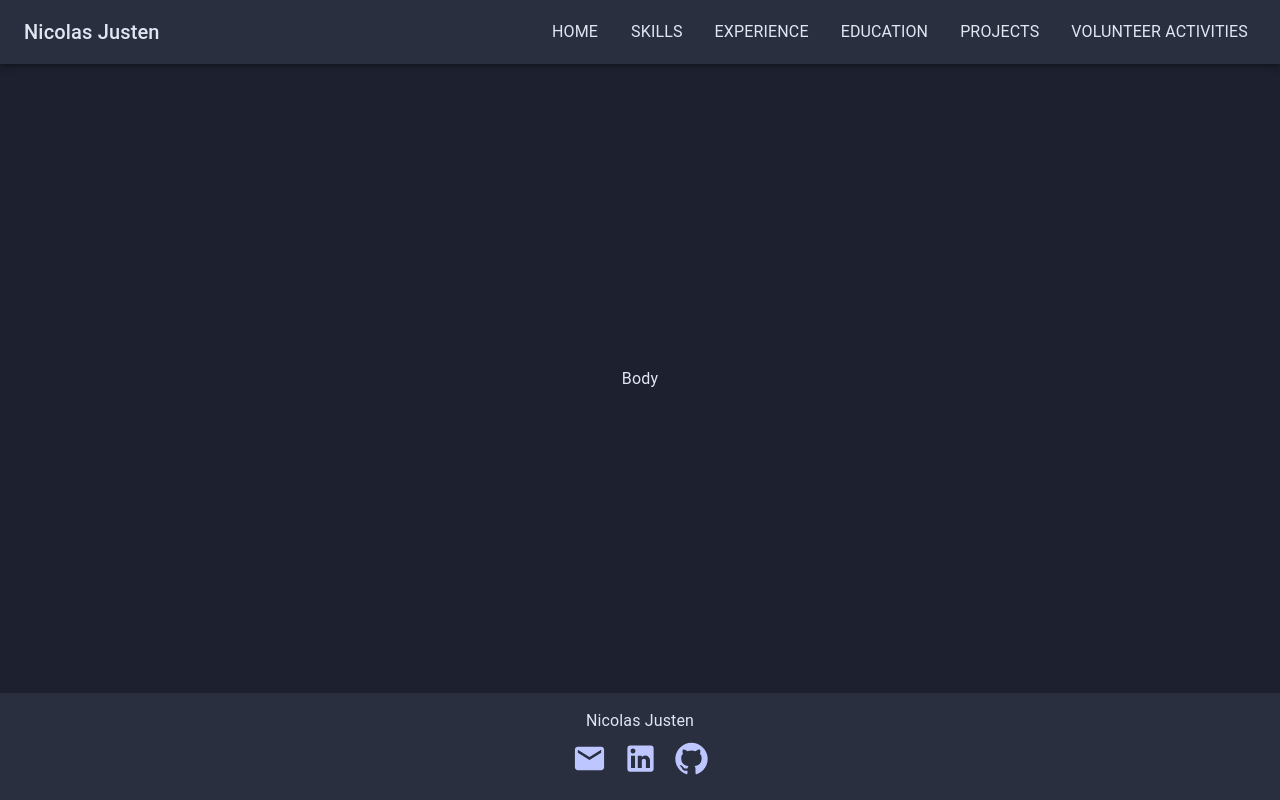
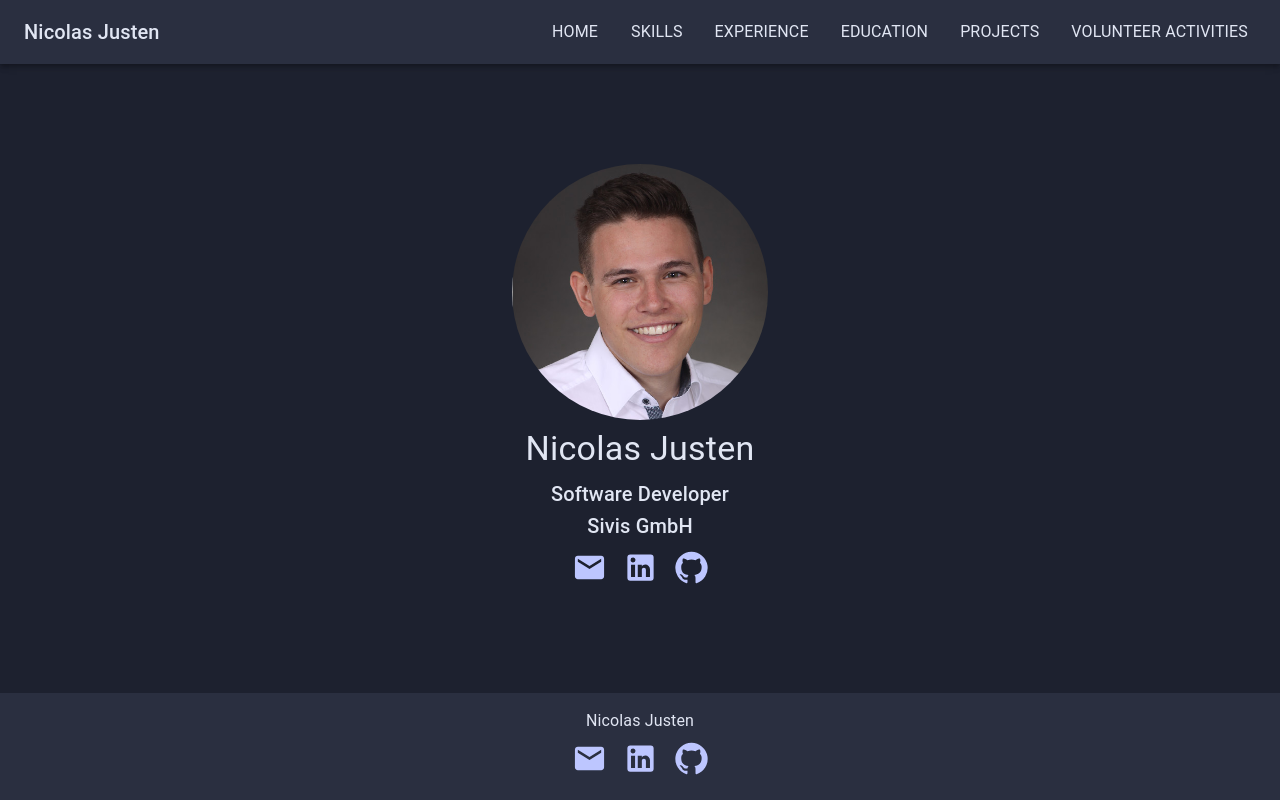
Before and after one commit to nicolasjusten95/nicolas-justen-portfolio, a React (Create React App) app: page / in a window 1280 px wide. Built offline with nearby package versions, Linux system fonts and the light colour scheme.

Commit message:
include basic information

```diff
--- a/src/components/body/Body.tsx
+++ b/src/components/body/Body.tsx
@@ -1,4 +1,5 @@
 import {Box} from "@mui/material";
+import Home from "./home/Home";
 
 const Body = () => {
     return (
@@ -8,7 +9,7 @@ const Body = () => {
             alignItems='center'
             justifyContent='center'
             flexGrow={1}>
-            Body
+            <Home/>
         </Box>
     );
 }
--- /dev/null
+++ b/src/components/body/home/Home.tsx
@@ -0,0 +1,38 @@
+import {Avatar, Box, Link, Stack, Typography} from "@mui/material";
+import profilePicture from '../../../images/profile_picture.jpg';
+import {currentCompany, currentCompanyLink, jobTitle, name} from "../../../data/HomeData";
+import {githubIcon, linkedInIcon, mailIcon} from "../../../data/SocialMediaIcons";
+
+
+const Home = () => {
+    return (
+        <Box
+            display='flex'
+            flexDirection='column'
+        alignItems='center'>
+            <Avatar
+                alt={name}
+                src={profilePicture}
+                sx={{ width: 256, height: 256 }}/>
+            <Typography color='text.primary' variant='h4' p='8px'>{name}</Typography>
+            <Typography color='text.primary' variant='h6'>{jobTitle}</Typography>
+            <Typography color='text.primary' variant='h6'>
+                <Link
+                    href={currentCompanyLink}
+                    color='text.primary'
+                    underline='hover'
+                    target="_blank"
+                    rel="noreferrer">
+                    {currentCompany}
+                </Link>
+            </Typography>
+            <Stack direction='row'>
+                {mailIcon}
+                {linkedInIcon}
+                {githubIcon}
+            </Stack>
+        </Box>
+    );
+};
+
+export default Home;
--- a/src/components/footer/Footer.tsx
+++ b/src/components/footer/Footer.tsx
@@ -1,6 +1,7 @@
 import {Box, IconButton, Stack, Typography} from "@mui/material";
 import {GitHub, LinkedIn, Mail} from "@mui/icons-material";
 import {title} from "../../data/FooterData";
+import {githubIcon, linkedInIcon, mailIcon} from "../../data/SocialMediaIcons";
 
 
 const Footer = () => {
@@ -18,15 +19,9 @@ const Footer = () => {
                 {title}
             </Typography>
             <Stack direction='row'>
-                <IconButton href={'mailto:nicolas.justen95@gmail.com'}>
-                    <Mail fontSize='large' color='secondary'/>
-                </IconButton>
-                <IconButton href={'https://de.linkedin.com/in/nicolas-justen-232324178'}>
-                    <LinkedIn fontSize='large' color='secondary'/>
-                </IconButton>
-                <IconButton href={'https://github.com/nicolasjusten95'}>
-                    <GitHub fontSize='large' color='secondary'/>
-                </IconButton>
+                {mailIcon}
+                {linkedInIcon}
+                {githubIcon}
             </Stack>
         </Box>
     );
--- /dev/null
+++ b/src/data/HomeData.ts
@@ -0,0 +1,4 @@
+export const name = "Nicolas Justen";
+export const jobTitle = "Software Developer";
+export const currentCompany = "Sivis GmbH";
+export const currentCompanyLink = "https://www.sivis.com/";
--- /dev/null
+++ b/src/data/SocialMediaIcons.tsx
@@ -0,0 +1,23 @@
+import {GitHub, LinkedIn, Mail} from "@mui/icons-material";
+import {IconButton} from "@mui/material";
+
+export const mailIcon = <IconButton
+    href={'mailto:nicolas.justen95@gmail.com'}
+    target="_blank"
+    rel="noreferrer">
+    <Mail fontSize='large' color='secondary'/>
+</IconButton>;
+
+export const linkedInIcon = <IconButton
+    href={'https://de.linkedin.com/in/nicolas-justen-232324178'}
+    target="_blank"
+    rel="noreferrer">
+    <LinkedIn fontSize='large' color='secondary'/>
+</IconButton>;
+
+export const githubIcon = <IconButton
+    href={'https://github.com/nicolasjusten95'}
+    target="_blank"
+    rel="noreferrer">
+    <GitHub fontSize='large' color='secondary'/>
+</IconButton>;
```
Also changed, not shown: src/images/profile_picture.jpg (added).
